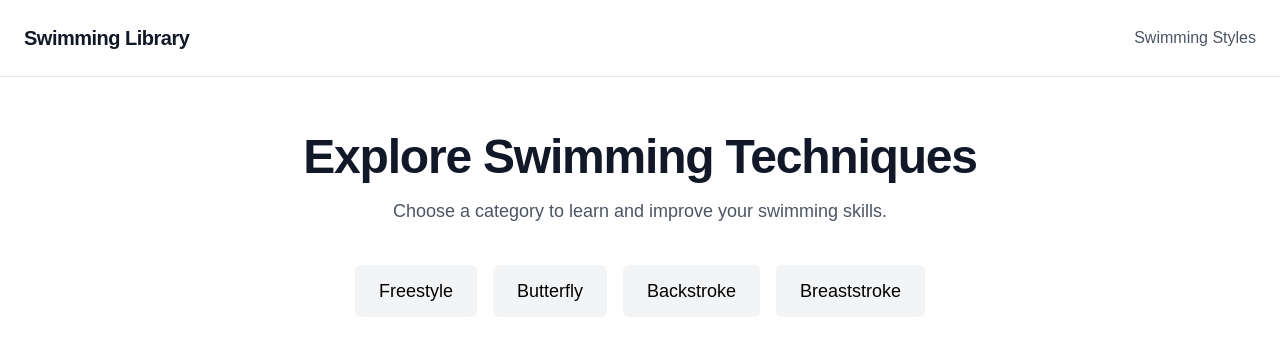
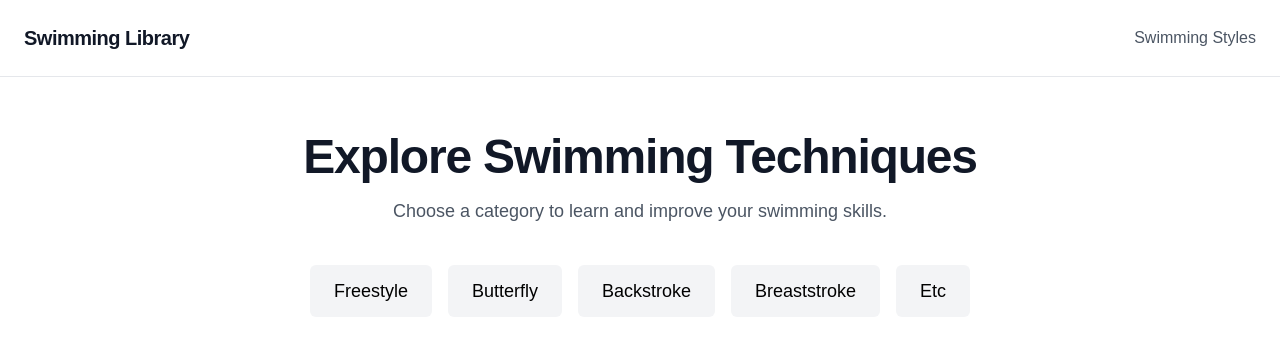
Before and after one commit to yhsol/swimming-library, a Next.js app: page /swimming-styles in a window 1280 px wide. Shown: the top 340 px of the page. Built offline with nearby package versions, Linux system fonts and the light colour scheme.

Commit message:
feat: Etc page

```diff
--- /dev/null
+++ b/app/swimming-styles/etc/page.tsx
@@ -0,0 +1,15 @@
+import { VideoCard } from "../../components/VideoCard";
+import { etcVideos } from "../../data/videos";
+
+export default function EtcPage() {
+  return (
+    <div className="text-center">
+      <h1 className="text-4xl font-semibold text-gray-900 mb-8">Etc</h1>
+      <div className="grid grid-cols-1 sm:grid-cols-2 md:grid-cols-3 gap-8">
+        {etcVideos.map((video, index) => (
+          <VideoCard key={index} video={video} />
+        ))}
+      </div>
+    </div>
+  );
+}
--- a/app/swimming-styles/page.tsx
+++ b/app/swimming-styles/page.tsx
@@ -33,6 +33,12 @@ export default function SwimmingStylesPage() {
         >
           Breaststroke
         </a>
+        <a
+          href="/swimming-styles/etc"
+          className="w-full sm:w-auto px-6 py-3 text-lg font-medium text-black bg-gray-100 rounded-md hover:bg-gray-200 transition-colors"
+        >
+          Etc
+        </a>
       </div>
     </div>
   );
```
